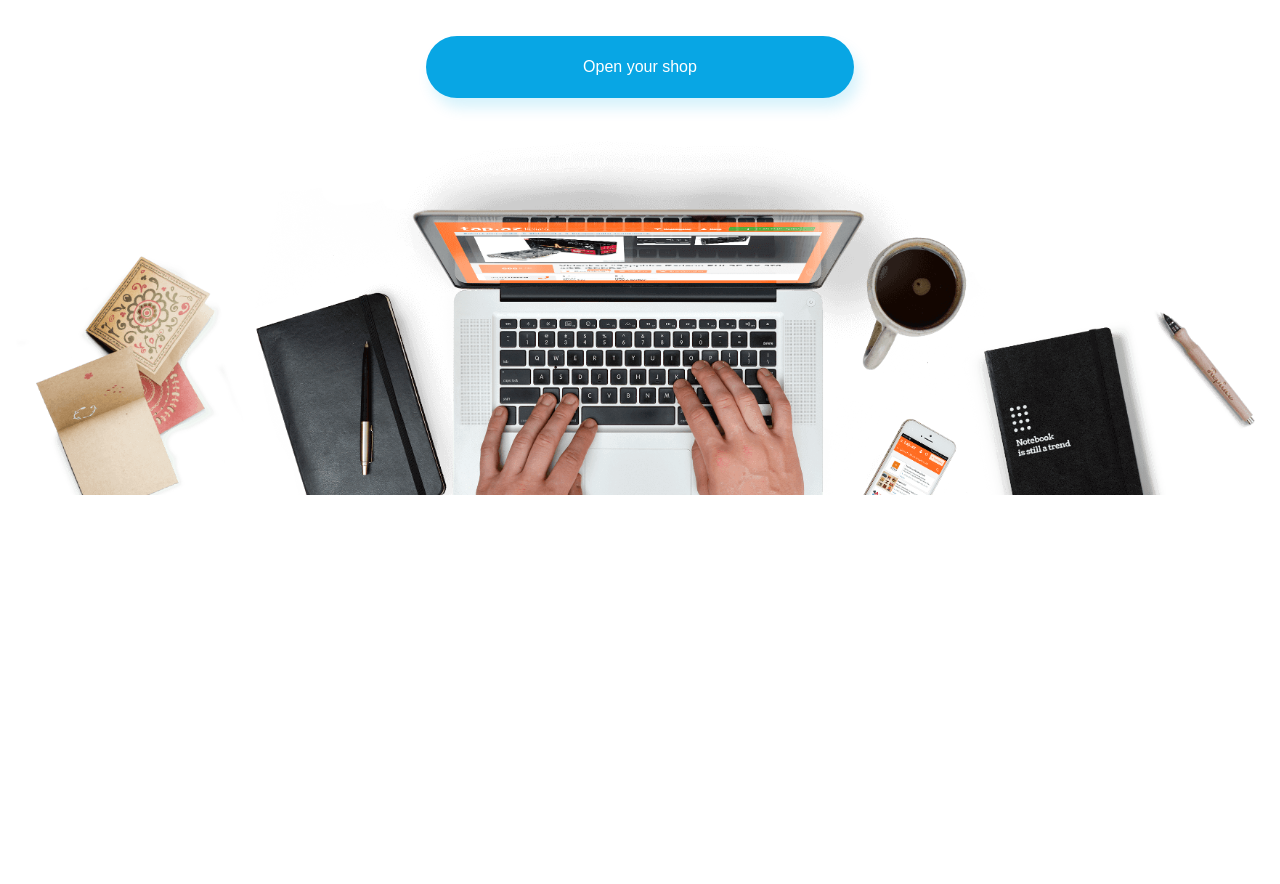
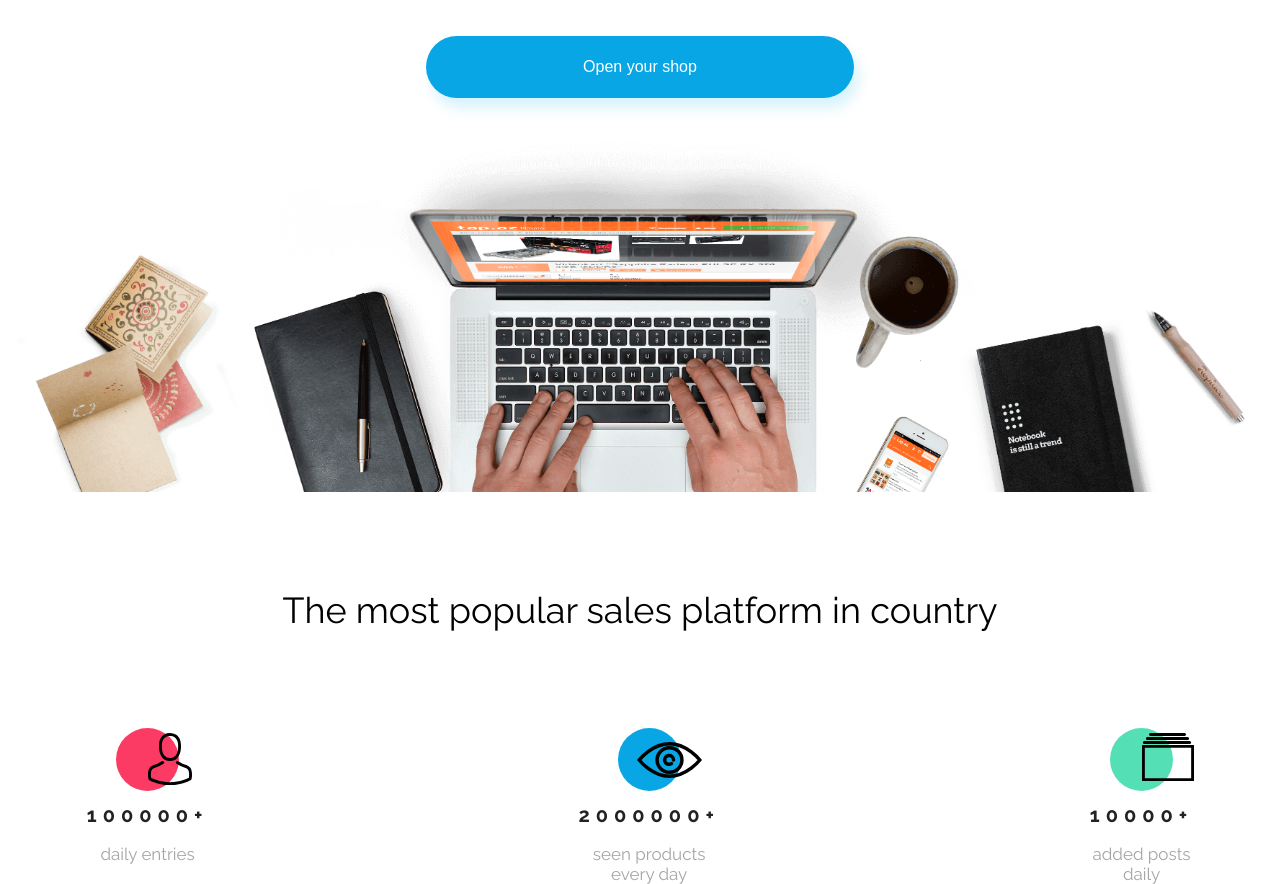
Before and after one commit to JuliaArtadi/BestShop, a plain HTML site: page index.html in a window 1280 px wide. Shown: the part 289-1173 px from the top of the page. Before the commit the page ends 800 px from the top, so only its background shows below. Drawn offline with nearby package versions, Linux system fonts and the light colour scheme.

Commit message:
Stworzeie i ostylowanie sekcji statistics

```diff
--- a/css/style.css
+++ b/css/style.css
@@ -21,6 +21,14 @@ text-decoration: none;
     padding: 0 10px;
     margin: 0 auto;
 }
+
+
+/*
+-------------------------------------------------------------
+HEADER
+-------------------------------------------------------------
+ */
+
 
 .header {
     box-shadow: 0 3px 6px #00000029;
@@ -116,8 +124,94 @@ padding: 22px 157px;
 
 }
 .hero__img {
-    width: calc(100vw - 20px);
+    width: calc(100vw - 30px);
     background-position: bottom;
     background-repeat: no-repeat;
     background-size: cover;
 }
+
+
+/*
+-------------------------------------------------------------
+STATISTICS
+-------------------------------------------------------------
+ */
+
+
+.stats {
+
+}
+.stats__title {
+    text-align: center;
+    font-size: 36px;
+    font-family: var(--font-second);
+    color: #000000;
+    margin: 100px auto;
+}
+.stats__container {
+display: flex;
+    justify-content: center;
+    align-items: flex-start;
+
+}
+.stats__element {
+    display: flex;
+    flex-direction: column;
+    align-items: center;
+    margin: 0 185px;
+}
+.icon {
+    width: 63px;
+    height: 63px;
+    border-radius: 50%;
+    position: relative;
+
+}
+.icon--first {
+    background: var(--color-second);
+}
+
+.icon--second {
+    background: var(--color-main);
+}
+.icon--third {
+    background: var(--color-third);
+}
+
+.icon::after {
+    /*display: inline-block;*/
+    position: absolute;
+
+
+}
+.icon--first::after {
+   content: url("../assets/person.svg");
+    top: 8%;
+    left: 50%;
+}
+
+.icon--second::after {
+    content: url("../assets/eye.svg");
+    top: 22%;
+    left: 30%;
+}
+.icon--third::after {
+    content: url("../assets/catalog.svg");
+    top: 8%;
+    left: 50%;
+}
+
+.stats__number {
+    font-weight: bolder;
+    font-size: 20px;
+    font-family: var(--font-second);
+    letter-spacing: 6px;
+    padding: 14px 0 19px 0;
+}
+.stats__text {
+    font-size: 17px;
+    font-family: var(--font-second);
+    color: #A5A5A5;
+    text-align: center;
+    line-height: 20px;
+}
--- a/css/index.html
+++ b/index.html
@@ -10,8 +10,8 @@
     <title>BestShop</title>
     <link href="https://fonts.googleapis.com/css2?family=Open+Sans:wght@300;400;600;700&family=Raleway:wght@300;400;700;800&display=swap"
           rel="stylesheet">
-    <link rel="stylesheet" href="reset.css">
-    <link rel="stylesheet" href="style.css">
+    <link rel="stylesheet" href="css/reset.css">
+    <link rel="stylesheet" href="css/style.css">
 </head>
 <body>
 <header class="header">
@@ -30,7 +30,7 @@
                     </a>
                 </li>
                 <li class="header__nav-item">
-                    <a href="" >
+                    <a href="">
                         Prices
                     </a>
                 </li>
@@ -53,7 +53,47 @@
     <div class="btn-container">
         <button class="btn btn-main">Open your shop</button>
     </div>
-    <img src="../assets/Background.png" alt="" class="hero__img">
+    <img src="assets/background.png" alt="" class="hero__img">
+</section>
+<section class="stats">
+    <h2 class="stats__title">
+        The most popular sales platform in country
+    </h2>
+    <div class="stats__container">
+
+        <div class="stats__element">
+            <div class="icon icon--first">
+            </div>
+            <p class="stats__number">
+                100000+
+            </p>
+            <p class="stats__text">
+                daily entries
+            </p>
+        </div>
+
+        <div class="stats__element">
+            <div class="icon icon--second">
+            </div>
+                <p class="stats__number">
+                    2000000+
+                </p>
+                <p class="stats__text">
+                    seen products every day
+                </p>
+        </div>
+
+        <div class="stats__element">
+            <div class="icon icon--third">
+            </div>
+                <p class="stats__number">
+                    10000+
+                </p>
+                <p class="stats__text">
+                    added posts daily
+                </p>
+        </div>
+    </div>
 </section>
 </body>
 </html>
```
